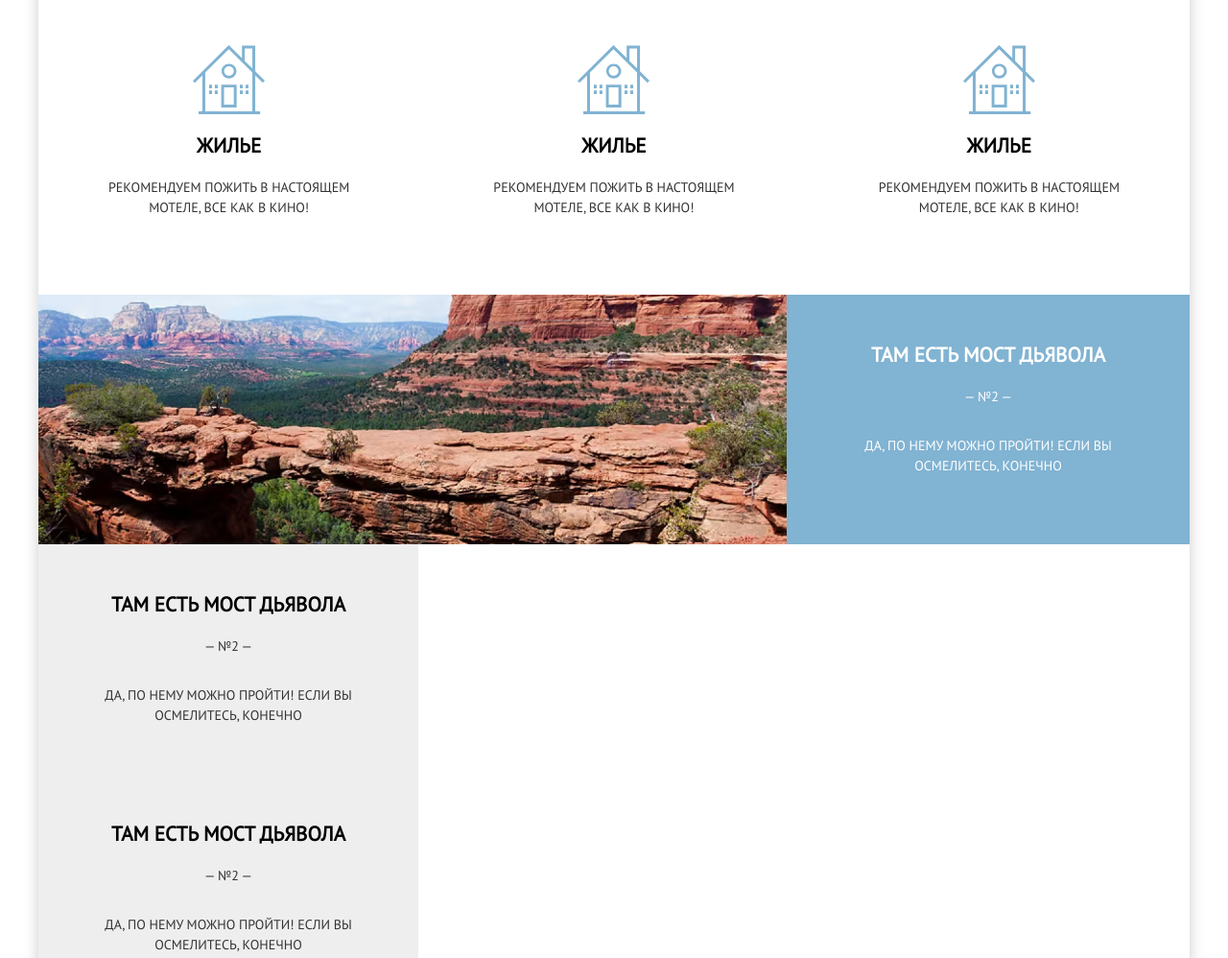
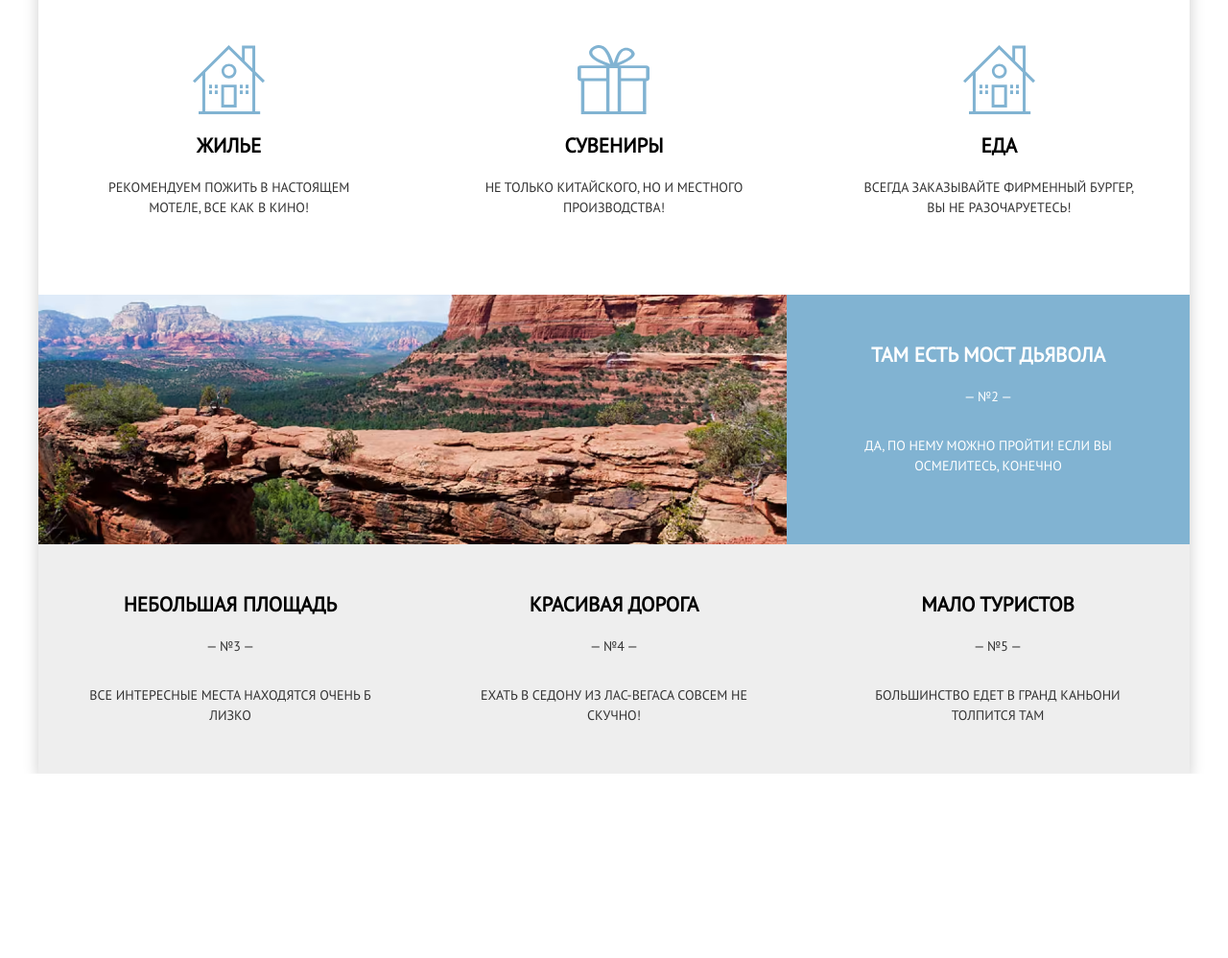
Before and after one commit to elshanamazov/sedona, a plain HTML site: page docs/index.html in a window 1280 px wide. Shown: the part 1000-1998 px from the top of the page at 96% size. After the commit the page ends 1806 px from the top, so only its background shows below. Drawn offline with Linux system fonts and the light colour scheme.

Commit message:
finish section content

```diff
--- a/app/scss/blocks/advantage.scss
+++ b/app/scss/blocks/advantage.scss
@@ -4,7 +4,8 @@
 	&__list {
 		list-style-type: none;
 		margin-left: 0;
-		display: block;
+		display: flex;
+    	flex-wrap: wrap;
 	}
 
 	&__item {
@@ -17,7 +18,10 @@
 		}
 
 		&--modify {
-			width: 33%;
+			width: 100%;
+			@include media($md) {
+				width: 33.3333%;
+			}
 		}
 
 	}
--- a/docs/index.html
+++ b/docs/index.html
@@ -5,7 +5,7 @@
     <meta charset="UTF-8">
     <meta name="viewport" content="width=device-width, initial-scale=1.0">
     <title>Sedona</title>
-    <link rel="stylesheet" href="css/main.css?t=1651086000279">
+    <link rel="stylesheet" href="css/main.css?t=1651098569015">
 </head>
 
 <body>
@@ -86,15 +86,15 @@
 									</li>
 
 									<li class="advantage__bonus-item">
-										<img class="img advantage__bonus-img" src="img/icons/icon-house.svg" width="38" height="36" alt="Иконка дома">
-										<h4 class="advantage__bonus-title title">Жилье</h4>
-										<p class="advantage__bonus-desc desc">Рекомендуем пожить в настоящем мотеле, все как в кино!</p>
+										<img class="img advantage__bonus-img" src="img/icons/icon-gift.svg" width="38" height="36" alt="Иконка дома">
+										<h4 class="advantage__bonus-title title">Сувениры</h4>
+										<p class="advantage__bonus-desc desc">Не только китайского, но и местного производства!</p>
 									</li>
 
 									<li class="advantage__bonus-item">
 										<img class="img advantage__bonus-img" src="img/icons/icon-house.svg" width="38" height="36" alt="Иконка дома">
-										<h4 class="advantage__bonus-title title">Жилье</h4>
-										<p class="advantage__bonus-desc desc">Рекомендуем пожить в настоящем мотеле, все как в кино!</p>
+										<h4 class="advantage__bonus-title title">Еда</h4>
+										<p class="advantage__bonus-desc desc">Всегда заказывайте ФИРМЕННЫЙ БУРГЕР, Вы НЕ разочаруетесь!</p>
 									</li>
 								</ul>
 							</li>
@@ -111,25 +111,25 @@
 							</li>
 							<li class="advantage__item advantage__item--modify">
 								<div class="advantage__card card-bg-grey">
-									<h3 class="advantage__card-title title">ТАМ ЕСТЬ Мост дьявола</h3>
-									<span class="advantage__card-number">&mdash; №2 &mdash;</span>
-									<p class="advantage__card-desc desc">Да, по нему можно пройти! Если вы осмелитесь, конечно</p>
+									<h3 class="advantage__card-title title">НЕБОЛЬШАЯ ПЛОЩАДЬ</h3>
+									<span class="advantage__card-number">&mdash; №3 &mdash;</span>
+									<p class="advantage__card-desc desc">ВСЕ интересные места находятся очень б лизко</p>
 								</div>
 							</li>
 
 							<li class="advantage__item advantage__item--modify">
 								<div class="advantage__card card-bg-grey">
-									<h3 class="advantage__card-title title">ТАМ ЕСТЬ Мост дьявола</h3>
-									<span class="advantage__card-number">&mdash; №2 &mdash;</span>
-									<p class="advantage__card-desc desc">Да, по нему можно пройти! Если вы осмелитесь, конечно</p>
+									<h3 class="advantage__card-title title">КРАСИВАЯ ДОРОГА</h3>
+									<span class="advantage__card-number">&mdash; №4 &mdash;</span>
+									<p class="advantage__card-desc desc">ЕХАТЬ В СЕДОНУ ИЗ ЛАС-ВЕГАСА совсем НЕ СКУЧНО!</p>
 								</div>
 							</li>
 
 							<li class="advantage__item advantage__item--modify">
 								<div class="advantage__card card-bg-grey">
-									<h3 class="advantage__card-title title">ТАМ ЕСТЬ Мост дьявола</h3>
-									<span class="advantage__card-number">&mdash; №2 &mdash;</span>
-									<p class="advantage__card-desc desc">Да, по нему можно пройти! Если вы осмелитесь, конечно</p>
+									<h3 class="advantage__card-title title">МАЛО ТУРИСТОВ</h3>
+									<span class="advantage__card-number">&mdash; №5 &mdash;</span>
+									<p class="advantage__card-desc desc">Большинство едет в гранд каньони толпится там</p>
 								</div>
 							</li>
 						</ol>
@@ -142,7 +142,7 @@
 </footer>
 		 </div>
     <!-- подключаем js -->
-    <script src="js/main.js?t=1651086000279"></script>
+    <script src="js/main.js?t=1651098569015"></script>
 </body>
 
 </html>
```
Also changed, not shown: app/html/index.html (+14 -14 lines), docs/css/main.css, docs/img/icons/card-modify.svg (deleted).
